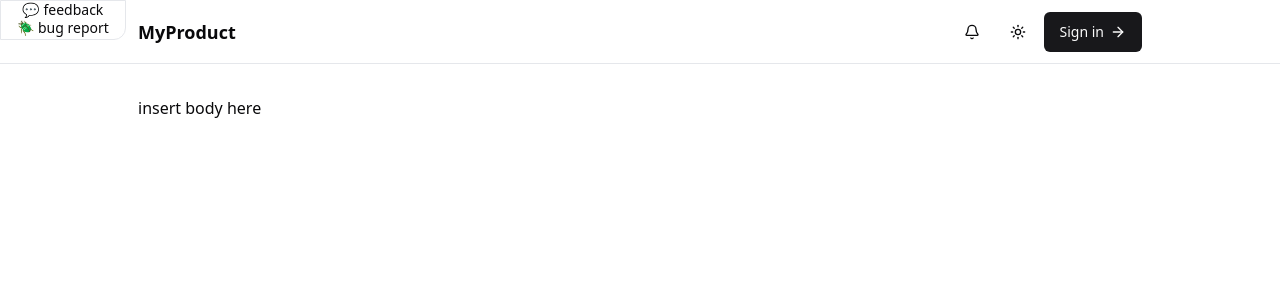
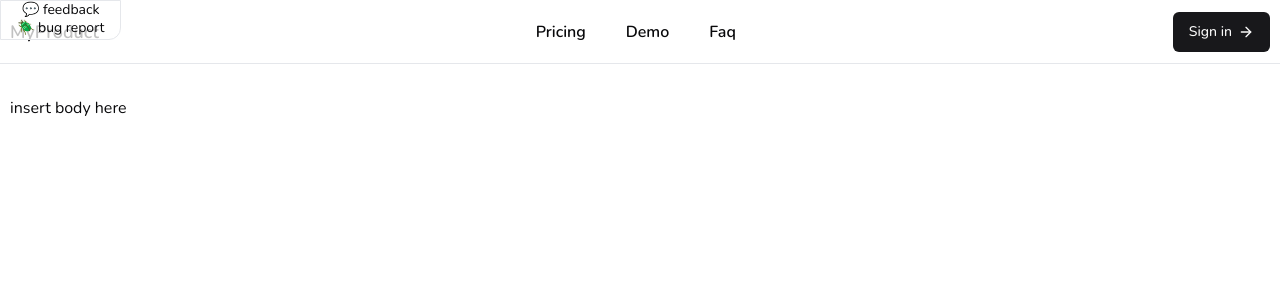
Before and after one commit to Run37927/starterKit, a Next.js app: page / in a window 1280 px wide. Shown: the top 300 px of the page. Built offline with nearby package versions, Linux system fonts and the light colour scheme; no server answers.

Commit message:
update nav

```diff
--- a/src/app/layout.js
+++ b/src/app/layout.js
@@ -5,6 +5,7 @@ import Navbar from '@/components/Navbar';
 import { Toaster } from '@/components/ui/toaster';
 import Providers from '@/components/Providers';
 
+// To add more fonts, go to https://fonts.google.com/variablefonts
 const mulish = Mulish({
   subsets: ['latin'],
   variable: "--font-sans",
@@ -20,7 +21,7 @@ export const metadata = constructMetadata();
 export default function RootLayout({ children }) {
   return (
     <html lang="en" className='light !scroll-smooth'>
-      <body className={cn('min-h-screen font-sans antialiased', mulish.variable, nunito.variable)}>
+      <body className={cn('min-h-screen font-heading antialiased', mulish.variable, nunito.variable)}>
         <Providers>
           <Toaster />
           <Navbar />
--- a/src/components/MaxWidthWrapper.js
+++ b/src/components/MaxWidthWrapper.js
@@ -2,7 +2,7 @@ import { cn } from "@/lib/utils";
 
 const MaxWidthWrapper = ({ className, children }) => {
     return (
-        <div className={cn('mx-auto w-full max-w-screen-lg px-2.5', className)}>
+        <div className={cn('mx-auto w-full max-w-screen-xl px-2.5', className)}>
             {children}
         </div>
     )
--- a/src/components/Navbar.js
+++ b/src/components/Navbar.js
@@ -1,4 +1,3 @@
-import React from 'react'
 import Link from "next/link"
 import MaxWidthWrapper from "./MaxWidthWrapper"
 import { ArrowRight, Sun, Bell } from 'lucide-react'
@@ -6,7 +5,6 @@ import { buttonVariants } from './ui/button'
 import { cn } from '@/lib/utils'
 import { getAuthSession } from '@/lib/auth'
 import UserAccountNav from './UserAccountNav'
-import Image from 'next/image'
 
 async function Navbar() {
     const session = await getAuthSession();
@@ -19,26 +17,34 @@ async function Navbar() {
                         <span>MyProduct</span>
                     </Link>
 
+                    <div className="hidden md:flex items-center justify-center gap-10">
+                        <Link href='#pricing' className='font-semibold hover:underline hover:underline-offset-2'>
+                            Pricing
+                        </Link>
+                        <Link href='#demo' className='font-semibold hover:underline hover:underline-offset-2'>
+                            Demo
+                        </Link>
+                        <Link href='#faq' className='font-semibold hover:underline hover:underline-offset-2'>
+                            Faq
+                        </Link>
+                    </div>
+
                     <div className='flex items-center space-x-1.5'>
                         <>
-                            <div
-                                className={cn(buttonVariants({
-                                    variant: "ghost",
-                                    size: "sm",
-                                }), "cursor-pointer")}>
-                                <Bell className='h-4 w-4' />
-                            </div>
-
-                            <div
-                                className={cn(buttonVariants({
-                                    variant: "ghost",
-                                    size: "sm",
-                                }), "cursor-pointer")}>
-                                <Sun className='h-4 w-4' />
-                            </div>
-
                             {session?.user ? (
-                                <UserAccountNav session={session} />
+                                <div className="flex items-center space-x-4">
+                                    <Link
+                                        href="/dashboard"
+                                        className={buttonVariants({
+                                            size: "sm",
+                                            className: "flex items-center justify-center text-xs group px-4 py-5"
+                                        })}>
+                                        <span>Dashboard</span>
+                                        <ArrowRight className='ml-1.5 transform size-4 transition-transform duration-300 group-hover:translate-x-1' />
+                                    </Link>
+                                    <div className="h-8 w-px bg-gray-200" />
+                                    <UserAccountNav session={session} />
+                                </div>
                             ) : (
                                 <Link href='/sign-in' className={cn(buttonVariants({ size: "sm" }), "flex items-center justify-center group px-4 py-5")}>
                                     <span>Sign in</span>
```
Also changed, not shown: 1 other file (tests, documents, lock files or other folders).
